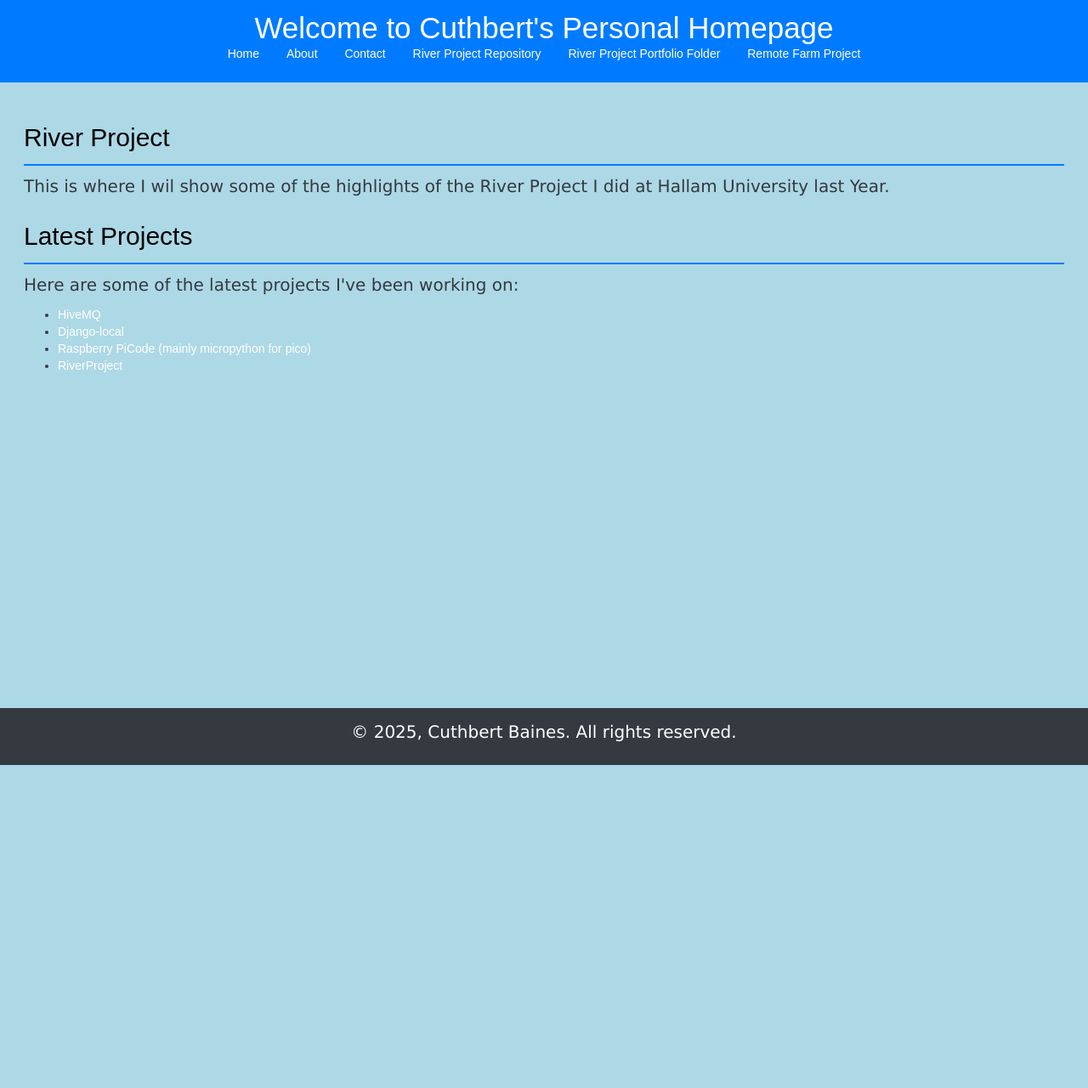
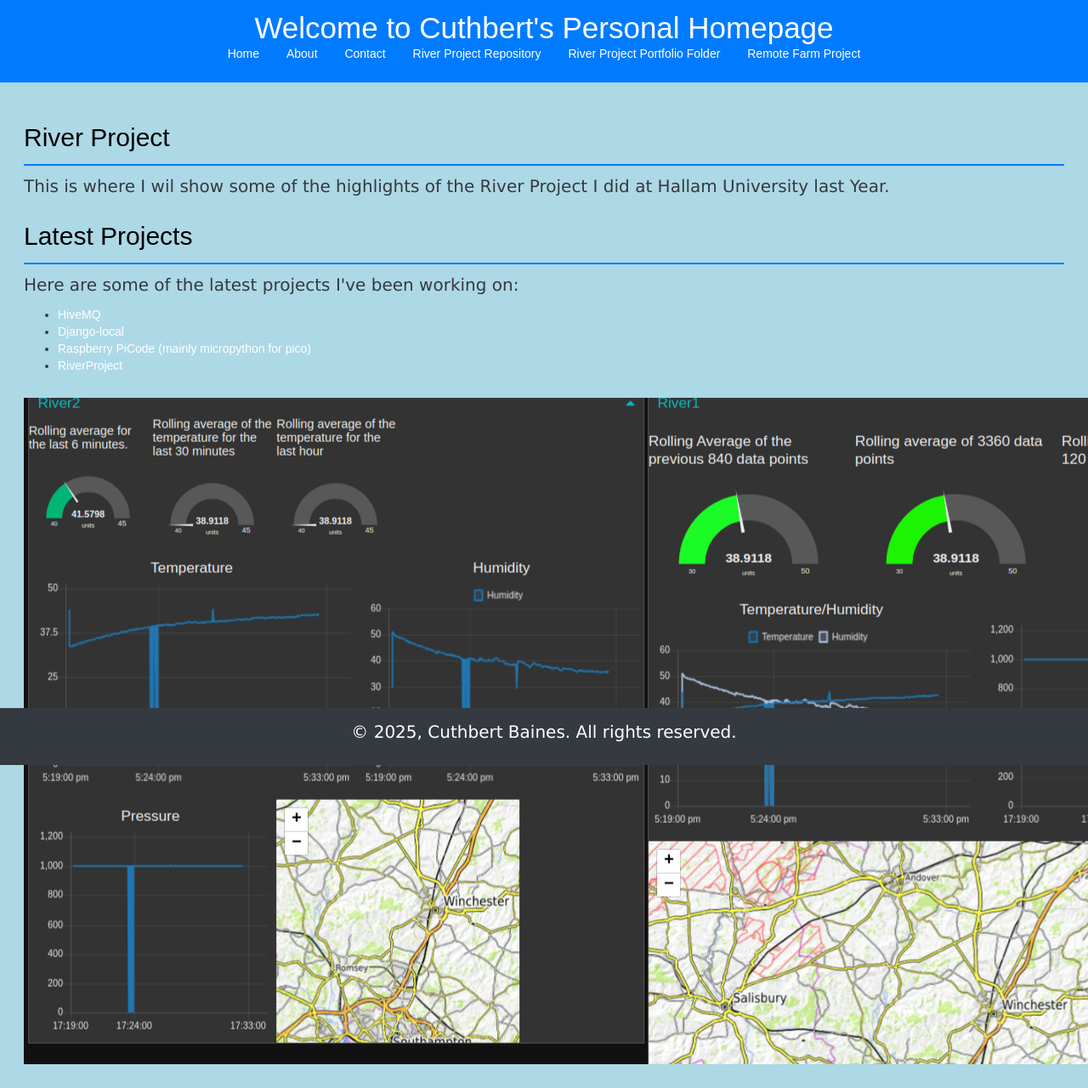
Before and after one commit to cuthbert86/cuthbert86.github.io, a Jekyll site: the page River_Project.html, which Jekyll copies as it is, in a window 1280 px wide. Shown: the whole page at 85% size. Built offline with Jekyll 4.4.1, drawn with Linux system fonts in a browser that asks for light colours; before the commit the page ends 900 px from its top, so only the background shows below that.

Commit message:
Update River_Project.html
Added a screenshot of my Node Red Dashboard.

Signed-off-by: Cuthbert Baines <149163506+cuthbert86@users.noreply.github.com>

```diff
--- a/River_Project.html
+++ b/River_Project.html
@@ -77,6 +77,7 @@ a:active {
                 <li><a href="Cuthbert86/RiverProject">RiverProject</a></li>
             </ul>
         </section>
+        <img src="dashboard.png" alt="River_Data_Dashboard">
     </main>
     <footer>
         <p>&copy; 2025, Cuthbert Baines.
```
